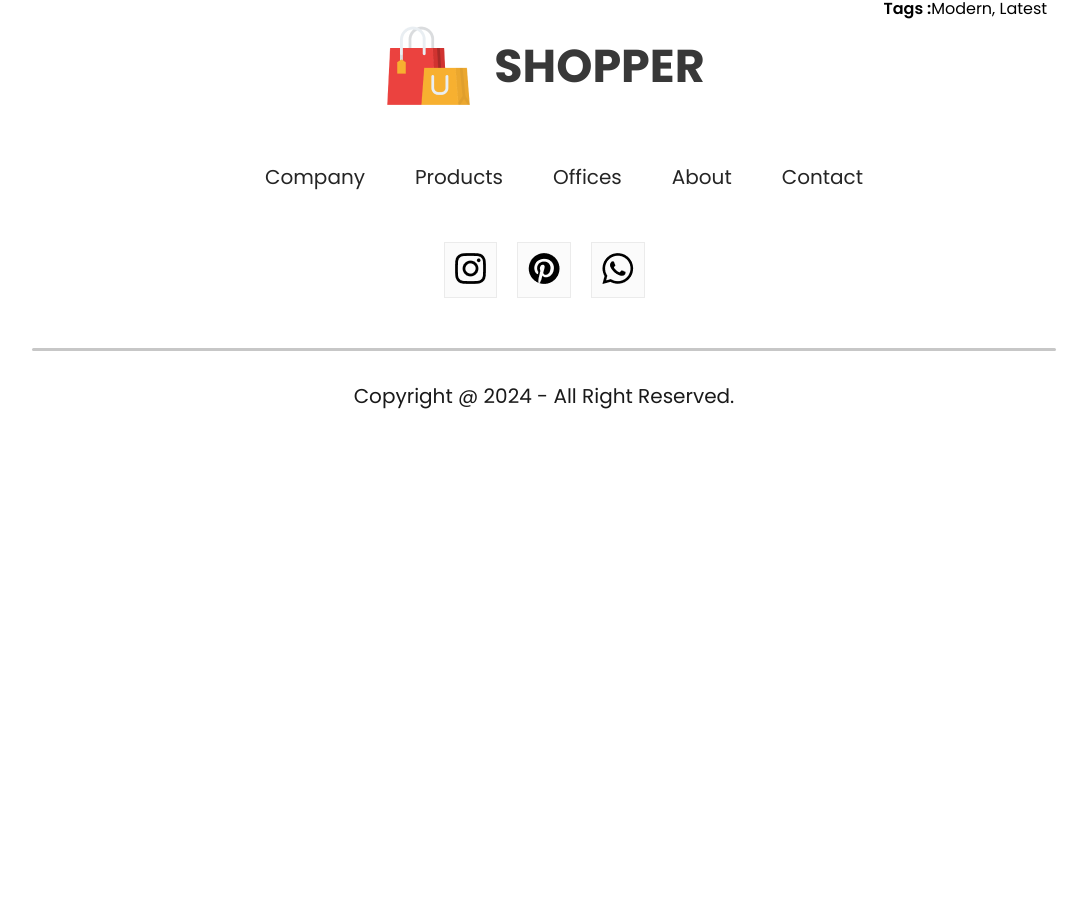
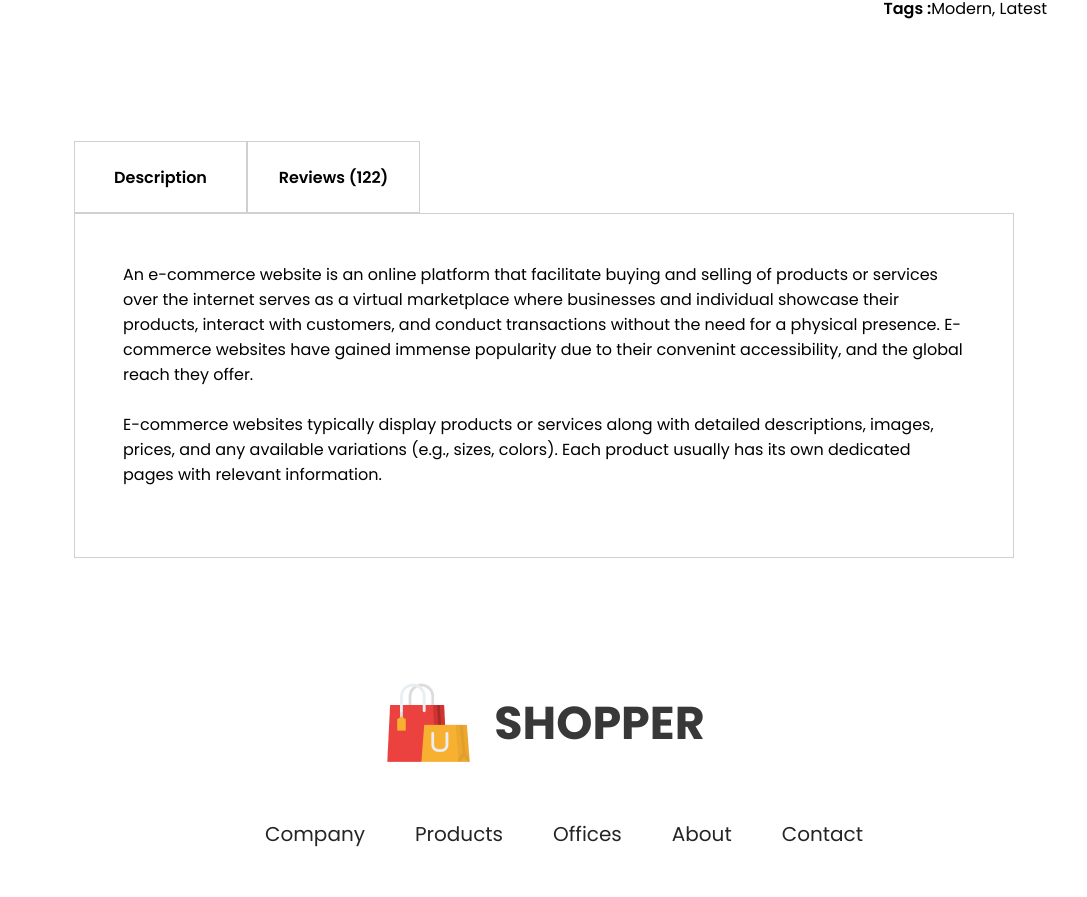
Before and after one commit to itsSarv/E-Commerce, a React (Create React App) app in the folder frontend/: page /product/1 in a window 1280 px wide. Shown: the part 1077-1974 px from the top of the page, without its empty margins (96-1183 px from the left). Before the commit the page ends 1518 px from the top, so only its background shows below. Built offline with nearby package versions, Linux system fonts and the light colour scheme.

Commit message:
added Description box

```diff
--- a/frontend/src/Components/Breadcrums/Breadcrum.jsx
+++ b/frontend/src/Components/Breadcrums/Breadcrum.jsx
@@ -10,5 +10,4 @@ const Breadcrum = (props) => {
     </div>
   )
 }
-
 export default Breadcrum
--- /dev/null
+++ b/frontend/src/Components/DescriptionBox/DescriptionBox.css
@@ -0,0 +1,31 @@
+.descriptionbox{
+    margin: 120px 170px;
+}
+
+.descriptionbox-navigator{
+    display: flex;
+}
+
+.descriptionbox-nav-box{
+    display: flex;
+    align-items: center;
+    justify-content: center;
+    font-size: 16px;
+    font-weight: 600;
+    width: 171px;
+    height: 70px;
+    border: 1px solid #d0d0d0;
+}
+
+.descriptionbox-nav-box fade{
+    background: #fbfbfb;
+    color: #555;
+}
+.description-description{
+    display: flex;
+    flex-direction: column;
+    gap: 25px;
+    border: 1px solid #d0d0d0;
+    padding: 48px;
+    padding-bottom: 70px;
+}
--- /dev/null
+++ b/frontend/src/Components/DescriptionBox/DescriptionBox.jsx
@@ -0,0 +1,25 @@
+import React from 'react'
+import './DescriptionBox.css'
+
+const DescriptionBox = () => {
+  return (
+    <div className='descriptionbox'>
+        <div className="descriptionbox-navigator">
+            <div className="descriptionbox-nav-box">
+                Description
+            </div>
+            <div className="descriptionbox-nav-box fade">
+                Reviews (122)
+            </div>
+        </div>
+        <div className="description-description">
+            <p>An e-commerce website is an online platform that facilitate buying and selling of products or services over the internet serves as a virtual marketplace where businesses and individual showcase their products, interact with customers, and conduct transactions without the need for a physical presence. E-commerce websites have gained immense popularity due to their convenint accessibility, and the global reach they offer.</p>
+            <p>
+            E-commerce websites typically display products or services along with detailed descriptions, images, prices, and any available variations (e.g., sizes, colors). Each product usually has its own dedicated pages with relevant information.
+            </p>
+        </div>
+    </div>
+  )
+}
+
+export default DescriptionBox
--- a/frontend/src/Pages/Product.jsx
+++ b/frontend/src/Pages/Product.jsx
@@ -3,6 +3,7 @@ import { ShopContext } from '../Context/ShopContext'
 import Breadcrum from '../Components/Breadcrums/Breadcrum';
 import { useParams } from 'react-router-dom';
 import ProductDisplay from '../Components/ProductDisplay/ProductDisplay';
+import DescriptionBox from '../Components/DescriptionBox/DescriptionBox';
 
 const Product = () => {
   const {all_product}= useContext(ShopContext)
@@ -12,6 +13,7 @@ const Product = () => {
     <div>
       <Breadcrum product={product}/>
       <ProductDisplay product={product}/>
+      <DescriptionBox/>
     </div>
   )
 }
```
